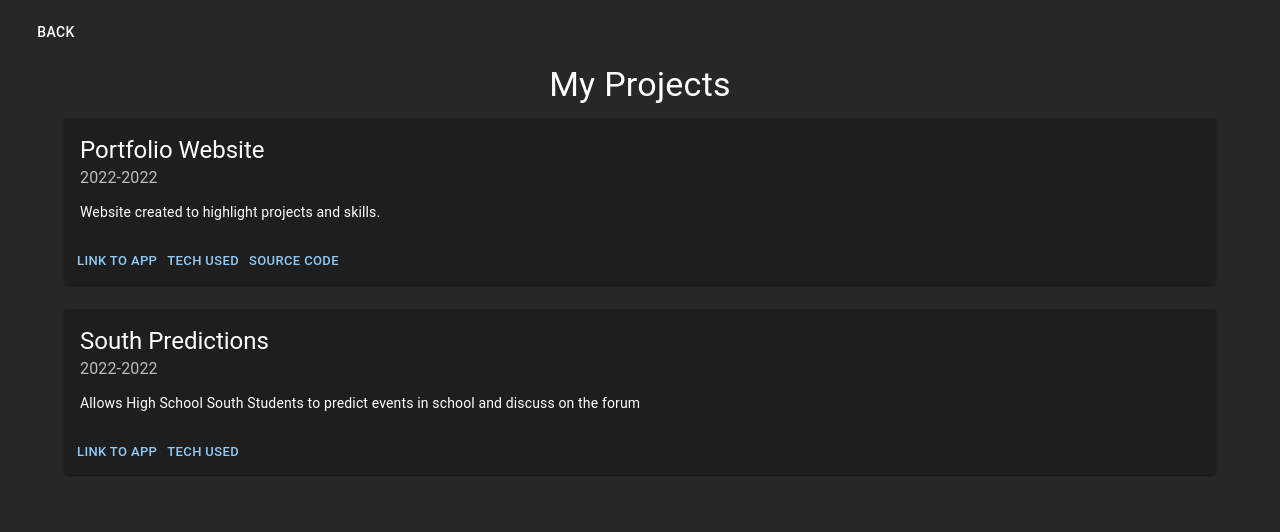
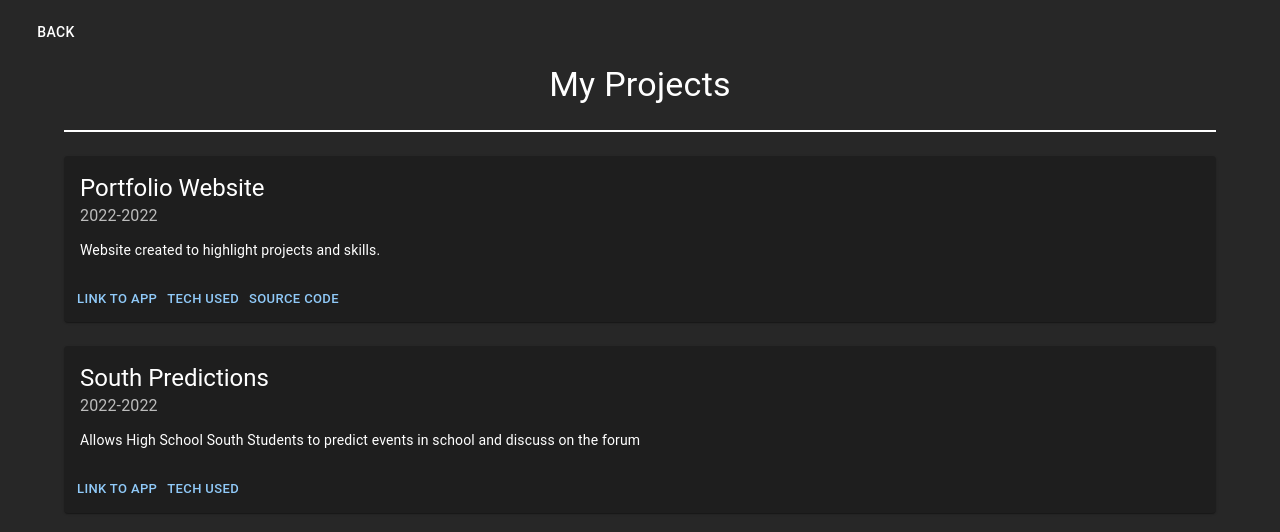
Before and after one commit to AKarp123/portfolio-site-react, a React (Create React App) app in the folder client/: page /projects in a window 1280 px wide. Shown: the top 532 px of the page. Built offline with nearby package versions, Linux system fonts and the light colour scheme.

Commit message:
cool separator

```diff
--- a/client/src/components/AboutMe.jsx
+++ b/client/src/components/AboutMe.jsx
@@ -2,9 +2,9 @@ import React, { Component } from "react";
 import NavHome from "./NavHome";
 import TabBar from "./AboutMe/TabBar";
 import { Container } from "@mui/system";
+import { Typography } from "@mui/material";
 
 export default class AboutMe extends Component {
-
     constructor(props) {
         super(props);
         this.state = {
@@ -13,10 +13,9 @@ export default class AboutMe extends Component {
         this.handleTabBarChange = this.handleTabBarChange.bind(this);
     }
 
-
     handleTabBarChange = (newValue) => {
         this.setState({ value: newValue });
-    }
+    };
 
     render() {
         return (
@@ -24,7 +23,15 @@ export default class AboutMe extends Component {
                 <NavHome />
 
                 <Container maxWidth="lg">
-                    <TabBar handleTabBarChange={this.handleTabBarChange}/>
+                    <Typography
+                        variant="h2"
+                        paddingBottom="0.35em"
+                        gutterBottom
+                        borderBottom={"2px solid white"}
+                    >
+                        About Me
+                    </Typography>
+                    <TabBar handleTabBarChange={this.handleTabBarChange} />
                     <div>{this.state.value}</div>
                 </Container>
             </>
--- a/client/src/components/Project.jsx
+++ b/client/src/components/Project.jsx
@@ -8,7 +8,6 @@ import {
     Collapse,
 } from "@mui/material";
 import { v4 } from "uuid";
-
 
 export default function Project(props) {
     const [isExpanded, setIsExpanded] = React.useState(false);
@@ -35,7 +34,7 @@ export default function Project(props) {
                 <Typography variant="body2">{props.description}</Typography>
             </CardContent>
             <CardActions disableSpacing>
-                <Button type="text"size="small" href={props.link}>
+                <Button type="text" size="small" href={props.link}>
                     Link to App
                 </Button>
                 <Button size="small" onClick={HandleExpandClick}>
@@ -45,11 +44,9 @@ export default function Project(props) {
             </CardActions>
             <Collapse in={isExpanded} timeout="auto" unmountOnExit>
                 <CardContent>
-                    <Typography>
-                        {props.techUsed.map((tech) => (
-                            <Typography key={v4()}>{tech}</Typography>
-                        ))}
-                    </Typography>
+                    {props.techUsed.map((tech) => (
+                        <Typography key={v4()}>{tech}</Typography>
+                    ))}
                 </CardContent>
             </Collapse>
         </Card>
--- a/client/src/components/Projects.jsx
+++ b/client/src/components/Projects.jsx
@@ -39,7 +39,13 @@ export default class Projects extends Component {
                 <NavHome />
 
                 <Container maxWidth="lg">
-                    <Typography variant="h4" component="h1" gutterBottom>
+                    <Typography
+                        variant="h4"
+                        component="h1"
+                        paddingBottom="0.7em"
+                        marginBottom="0.7em"
+                        borderBottom={"2px solid white"}
+                    >
                         My Projects
                     </Typography>
                     {projects.map((project) => (
```
